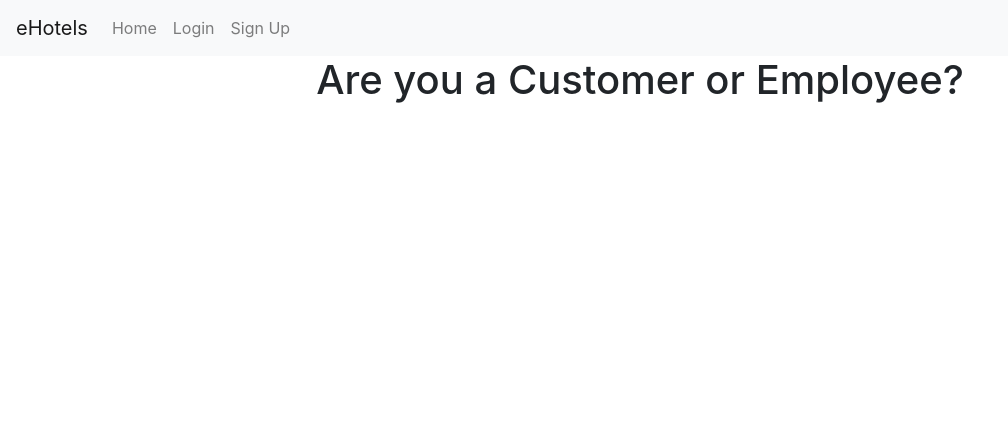
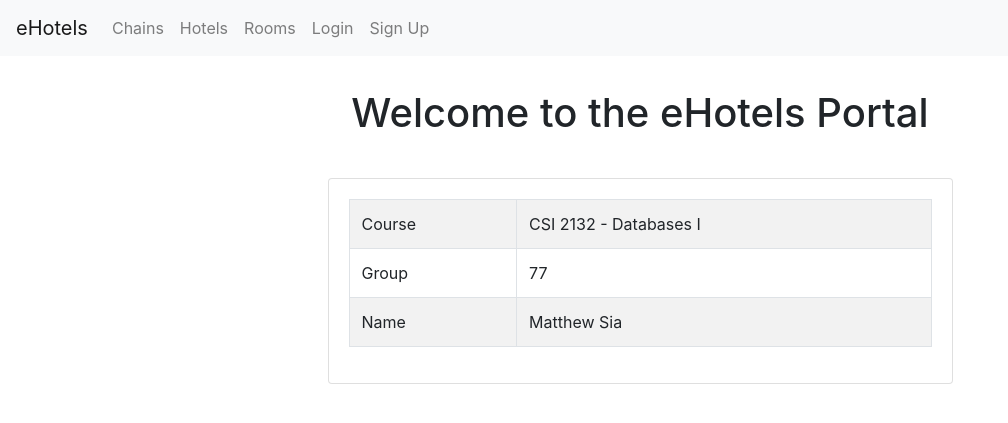
Before and after one commit to matthewsia98/CSI2132-DatabasesI-eHotels, a Flask app: page / in a window 1280 px wide. Shown: the top 423 px of the page, without its empty margins (0-1008 px from the left). Run offline with Flask 3, Linux system fonts and the light colour scheme; some libraries are stand-ins or nearby versions.

Commit message:
add ability to delete rooms

```diff
--- a/website/templates/base.html
+++ b/website/templates/base.html
@@ -27,7 +27,9 @@
       </button>
       <div class="collapse navbar-collapse" id="navbar">
         <div class="navbar-nav">
-          <a class="nav-item nav-link" id="home" href="/">Home</a>
+          <a class="nav-item nav-link" id="chains" href="/chains">Chains</a>
+          <a class="nav-item nav-link" id="hotels" href="/hotels">Hotels</a>
+          <a class="nav-item nav-link" id="rooms" href="/rooms">Rooms</a>
           <a class="nav-item nav-link" id="login" href="/login">Login</a>
           <a class="nav-item nav-link" id="signUp" href="/sign-up">Sign Up</a>
         </div>
--- a/website/templates/home.html
+++ b/website/templates/home.html
@@ -1,5 +1,27 @@
 {% extends "base.html" %}
 {% block title %}Home{% endblock %}
 {% block content %}
-    <h1 class="text-center">Are you a Customer or Employee?</h1>
+    <div class="d-flex flex-column justify-content-center align-items-center">
+        <hr/>
+        <h1 class="text-center">Welcome to the eHotels Portal</h1>
+        <hr/>
+        <div class="card text-center w-50">
+            <div class="card-body">
+                <table class="table table-striped table-bordered">
+                    <tr>
+                        <td class="text-left">Course</td>
+                        <td class="text-left">CSI 2132 - Databases I</td>
+                    </tr>
+                    <tr>
+                        <td class="text-left">Group</td>
+                        <td class="text-left">77</td>
+                    </tr>
+                    <tr>
+                        <td class="text-left">Name</td>
+                        <td class="text-left">Matthew Sia</td>
+                    </tr>
+                </table>
+            </div>
+        </div>
+    </div>
 {% endblock %}
--- a/website/templates/sign_up.html
+++ b/website/templates/sign_up.html
@@ -103,7 +103,7 @@
                     </select>
                 </div>
             </div>
-            <br>
+            <br/>
             <div class="container text-center">
                 <p>Select Account Type</p>
                 <div class="form-check form-check-inline">
--- a/website/views.py
+++ b/website/views.py
@@ -1,4 +1,4 @@
-from flask import Blueprint, render_template, request
+from flask import Blueprint, redirect, render_template, request, url_for
 
 from . import db
 
@@ -265,3 +265,20 @@ def book_room(hotel_id=None, room_number=None):
     room = cursor.fetchone()
     cursor.close()
     return render_template("book_room.html", room=room)
+
+
+@views.route(
+    "/delete-room/<int:hotel_id>/<string:room_number>", methods=["GET", "POST"]
+)
+def delete_room(hotel_id=None, room_number=None):
+    query = r"""DELETE FROM rooms
+                    WHERE hotel_id = %s AND room_number = %s
+                    RETURNING hotel_id, room_number
+            """
+    cursor = db.cursor()
+    cursor.execute(query, (hotel_id, room_number))
+    deleted_room = cursor.fetchone()
+    if deleted_room is not None:
+        db.commit()
+    cursor.close()
+    return redirect(url_for("views.rooms"))
```
Also changed, not shown: queries.md (+1 -1 lines), website/models.py (deleted, +0 -8 lines), website/templates/rooms.html (+13 -3 lines).
